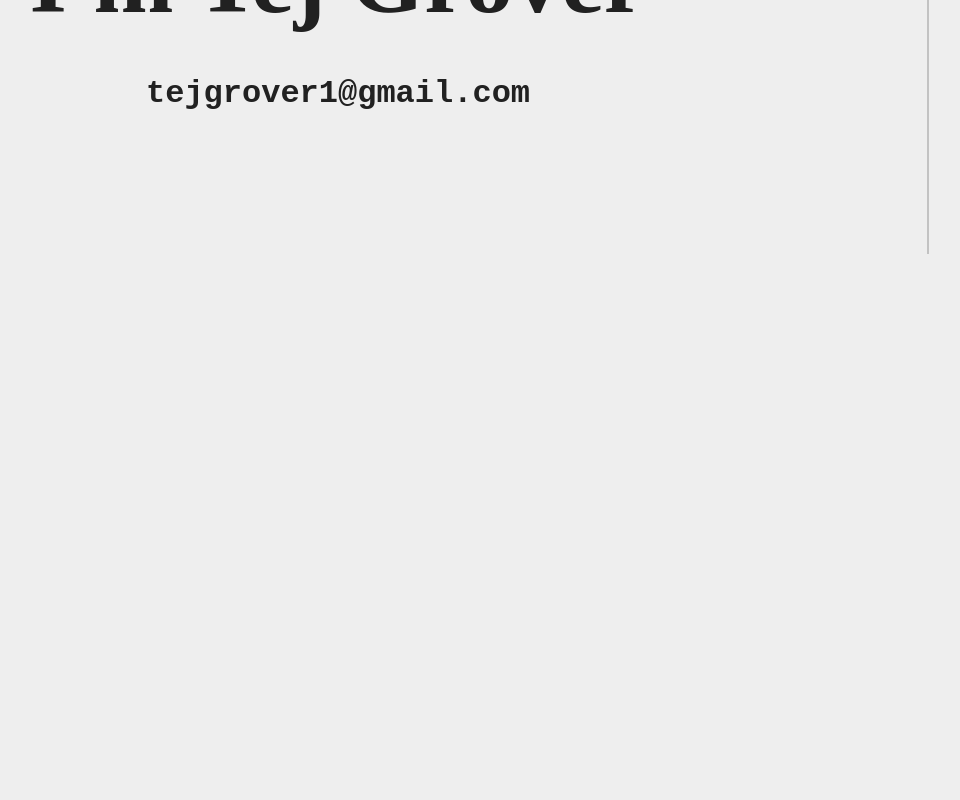
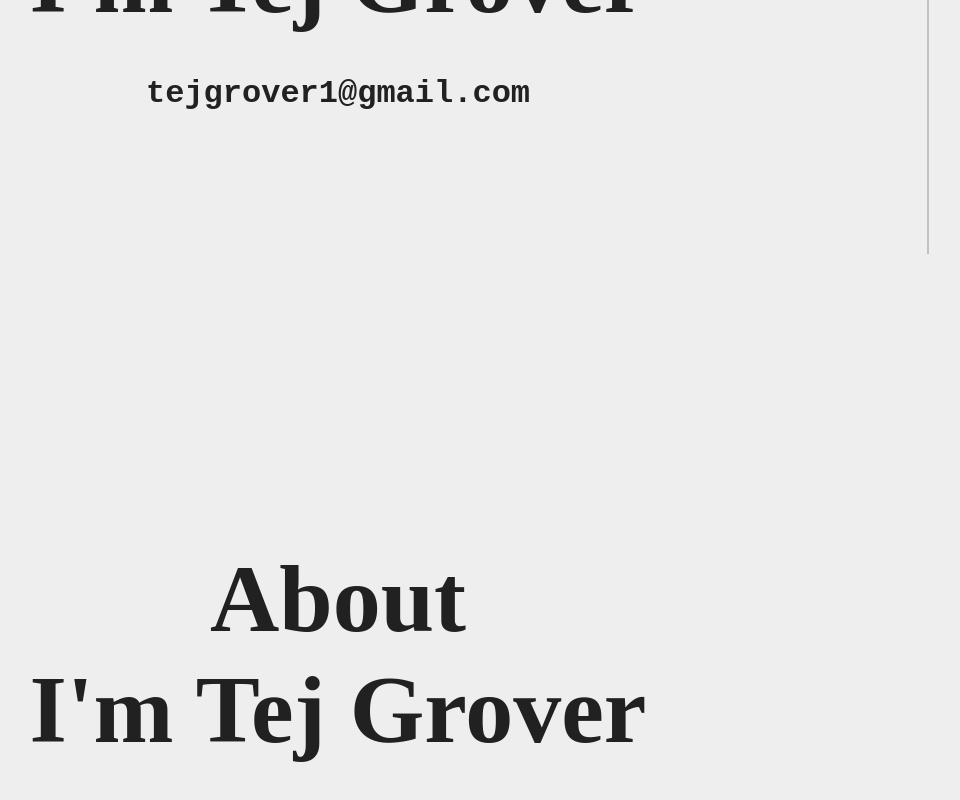
Before and after one commit to tejgrover/tejgrover.github.io, a plain HTML site: page portfolio/index.html in a window 1280 px wide. Shown: the part 546-1346 px from the top of the page, without its empty margins (302-1262 px from the left). Before the commit the page ends 800 px from the top, so only its background shows below. Drawn offline with nearby package versions, Linux system fonts and the light colour scheme.

Commit message:
Update index.html

```diff
--- a/portfolio/index.html
+++ b/portfolio/index.html
@@ -41,6 +41,10 @@ svg#chart {
     <h2>I'm Tej Grover</h2>
     <a href="mailto:tejgrover1@gmail.com"><h6>tejgrover1@gmail.com</h6></a>
   </section>
+<section>
+      <h1 class="About">About</h1>
+    <h2>I'm Tej Grover</h2>
+  </section>
 
   <script src="https://code.jquery.com/jquery-3.5.1.js"></script>
     <script type="text/javascript">
```
